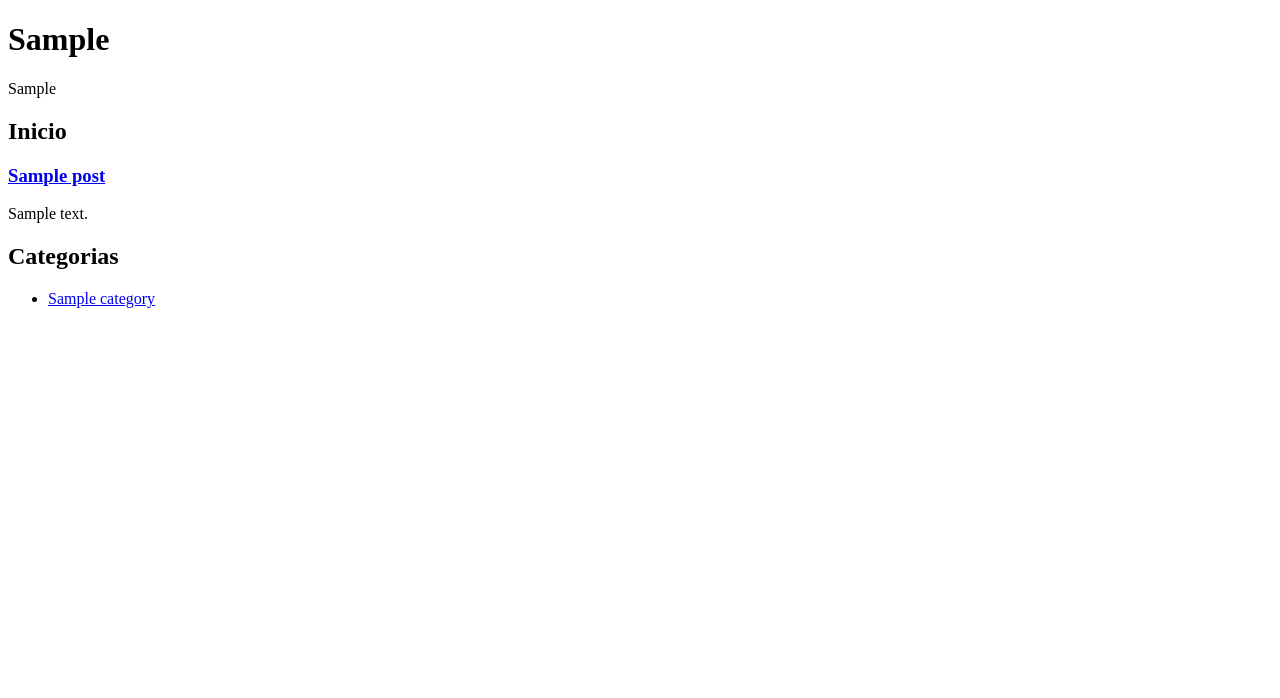
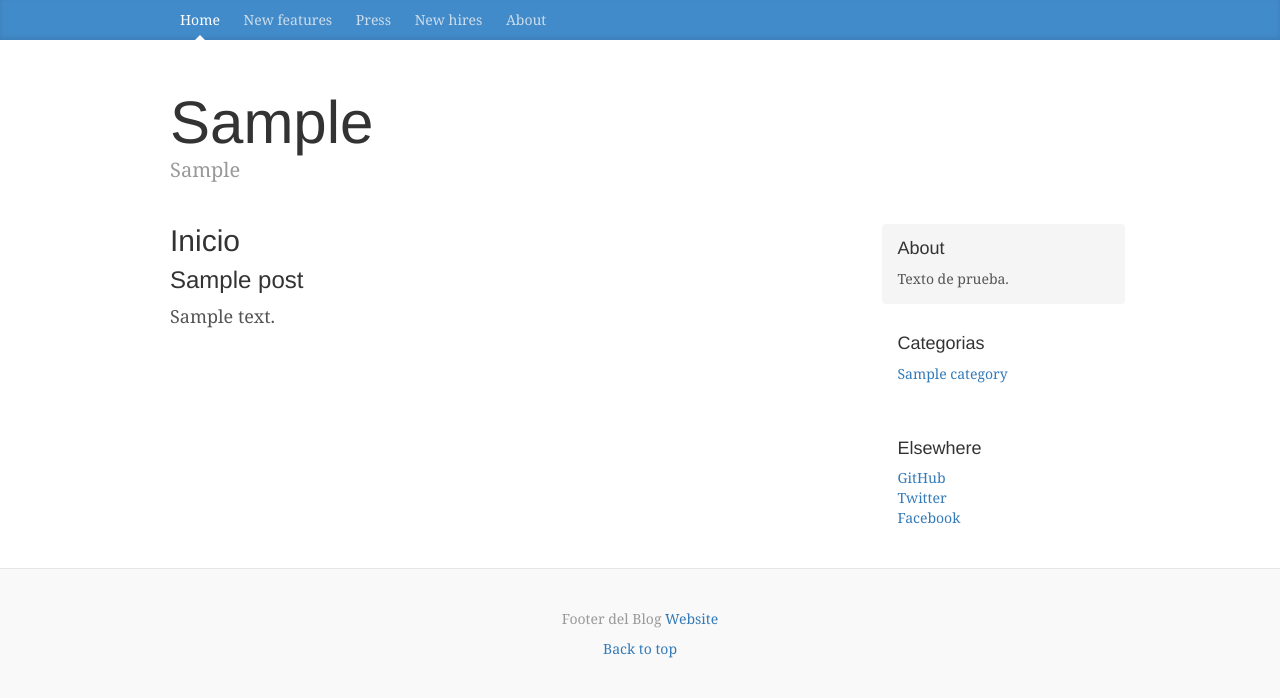
Before and after one commit to alxdevelop/blog, a Django app: template simpleBlog/templates/index.html in a window 1280 px wide. Shown: the top 698 px of the page. Run offline with Django 3.2, Linux system fonts and the light colour scheme; tables that the repository leaves empty hold one stand-in row (values such as "Sample post"); the template is opened without the code that fills it: values that come from a table or form of the project are taken from there, most other values are stand-ins (such as "Sample title", 1, 10 or a date in 2020); some libraries are stand-ins or nearby versions.

Commit message:
integracion con bootstrap

```diff
--- a/simpleBlog/templates/base.html
+++ b/simpleBlog/templates/base.html
@@ -4,15 +4,84 @@
   <meta charset="UTF-8">
   <title>{{ title_website }} :: {{ name_website }}</title>
   <meta name="description" content="{{ description_website }}" />
+  <link rel="stylesheet" href="//maxcdn.bootstrapcdn.com/bootstrap/3.2.0/css/bootstrap.min.css">
+  <!-- HTML5 Shim and Respond.js IE8 support of HTML5 elements and media queries -->
+    <!-- WARNING: Respond.js doesn't work if you view the page via file:// -->
+    <!--[if lt IE 9]>
+      <script src="https://oss.maxcdn.com/html5shiv/3.7.2/html5shiv.min.js"></script>
+      <script src="https://oss.maxcdn.com/respond/1.4.2/respond.min.js"></script>
+    <![endif]-->
+    <link rel="stylesheet" href="static/css/main.css">
 </head>
 <body>
 
-  <h1>{% block title %}Inicio{% endblock %}</h1>
+   <div class="blog-masthead">
+      <div class="container">
+        <nav class="blog-nav">
+          <a class="blog-nav-item active" href="#">Home</a>
+          <a class="blog-nav-item" href="#">New features</a>
+          <a class="blog-nav-item" href="#">Press</a>
+          <a class="blog-nav-item" href="#">New hires</a>
+          <a class="blog-nav-item" href="#">About</a>
+        </nav>
+      </div>
+    </div>
 
-  {% block content %}
+    <div class="container">
 
-  {% endblock %}
+      <div class="blog-header">
+        <h1 class="blog-title">{% block title %}Inicio{% endblock %}</h1>
+        <p class="lead blog-description">{{ slogan_website }}</p>
+      </div><!-- blog-header -->
+
+      <div class="row">
+       <div class="col-sm-8 blog-main">
+
+        {% block content %}
+
+        {% endblock %}
+
+       </div><!-- col-sm-8 blog-main -->
+
+       <div class="col-sm-3 col-sm-offset-1 blog-sidebar">
+          <div class="sidebar-module sidebar-module-inset">
+            <h4>About</h4>
+            <p>Texto de prueba.</p>
+          </div>
+          {% if categories %}
+          <div class="sidebar-module">
+            <h4>Categorias</h4>
+            <ol class="list-unstyled">
+              {% for Category in categories %}
+              <li><a href="{{ Category.get_absolute_url }}">{{ Category.title }}</a></li>
+              {% endfor %}
+            </ol>
+          </div>
+        {% endif %}
+          <div class="sidebar-module">
+            <h4>Elsewhere</h4>
+            <ol class="list-unstyled">
+              <li><a href="#">GitHub</a></li>
+              <li><a href="#">Twitter</a></li>
+              <li><a href="#">Facebook</a></li>
+            </ol>
+          </div>
+        </div><!-- /.blog-sidebar -->
+
+      </div><!-- row -->
 
 
+    </div><!-- .container -->
+
+    <div class="blog-footer">
+      <p>Footer del Blog <a href="#">Website</a></p>
+      <p>
+        <a href="#">Back to top</a>
+      </p>
+    </div>
+
+
+  <script src="https://ajax.googleapis.com/ajax/libs/jquery/1.11.1/jquery.min.js"></script>
+  <script src="//maxcdn.bootstrapcdn.com/bootstrap/3.2.0/js/bootstrap.min.js"></script>
 </body>
 </html>
--- a/simpleBlog/templates/index.html
+++ b/simpleBlog/templates/index.html
@@ -2,10 +2,7 @@
 
 
 
-{% block title %}
-<h1>{{ name_website }}</h1>
-<span>{{ slogan_website }}</span>
-{% endblock %}
+{% block title %}{{ name_website }}{% endblock %}
 
 
 {% block content %}
@@ -27,18 +24,5 @@
     <p>No hay post disponibles</p>
   {% endif %}
 
-  {% if categories %}
-
-    <h2>Categorias</h2>
-
-    <ul>
-      {% for category in categories %}
-        <li>
-          <a href="{{ category.get_absolute_url }}">{{ category.title }}</a>
-        </li>
-      {% endfor %}
-    </ul>
-
-  {% endif %}
 
 {% endblock %}
--- a/simpleBlog/views.py
+++ b/simpleBlog/views.py
@@ -12,6 +12,7 @@ def index(request):
 
   return render_to_response( template,{
     'name_website' : name_website.value,
+    'slogan_website' : slogan_website.value,
     'title_website' : slogan_website.value,
     'description_website' : description_website.value,
     'categories' : categories,
--- /dev/null
+++ b/static/css/main.css
@@ -0,0 +1,167 @@
+/*
+ * Globals
+ */
+
+body {
+  font-family: Georgia, "Times New Roman", Times, serif;
+  color: #555;
+}
+
+h1, .h1,
+h2, .h2,
+h3, .h3,
+h4, .h4,
+h5, .h5,
+h6, .h6 {
+  margin-top: 0;
+  font-family: "Helvetica Neue", Helvetica, Arial, sans-serif;
+  font-weight: normal;
+  color: #333;
+}
+
+
+/*
+ * Override Bootstrap's default container.
+ */
+
+@media (min-width: 1200px) {
+  .container {
+    width: 970px;
+  }
+}
+
+
+/*
+ * Masthead for nav
+ */
+
+.blog-masthead {
+  background-color: #428bca;
+  -webkit-box-shadow: inset 0 -2px 5px rgba(0,0,0,.1);
+          box-shadow: inset 0 -2px 5px rgba(0,0,0,.1);
+}
+
+/* Nav links */
+.blog-nav-item {
+  position: relative;
+  display: inline-block;
+  padding: 10px;
+  font-weight: 500;
+  color: #cdddeb;
+}
+.blog-nav-item:hover,
+.blog-nav-item:focus {
+  color: #fff;
+  text-decoration: none;
+}
+
+/* Active state gets a caret at the bottom */
+.blog-nav .active {
+  color: #fff;
+}
+.blog-nav .active:after {
+  position: absolute;
+  bottom: 0;
+  left: 50%;
+  width: 0;
+  height: 0;
+  margin-left: -5px;
+  vertical-align: middle;
+  content: " ";
+  border-right: 5px solid transparent;
+  border-bottom: 5px solid;
+  border-left: 5px solid transparent;
+}
+
+
+/*
+ * Blog name and description
+ */
+
+.blog-header {
+  padding-top: 20px;
+  padding-bottom: 20px;
+}
+.blog-title {
+  margin-top: 30px;
+  margin-bottom: 0;
+  font-size: 60px;
+  font-weight: normal;
+}
+.blog-description {
+  font-size: 20px;
+  color: #999;
+}
+
+
+/*
+ * Main column and sidebar layout
+ */
+
+.blog-main {
+  font-size: 18px;
+  line-height: 1.5;
+}
+
+/* Sidebar modules for boxing content */
+.sidebar-module {
+  padding: 15px;
+  margin: 0 -15px 15px;
+}
+.sidebar-module-inset {
+  padding: 15px;
+  background-color: #f5f5f5;
+  border-radius: 4px;
+}
+.sidebar-module-inset p:last-child,
+.sidebar-module-inset ul:last-child,
+.sidebar-module-inset ol:last-child {
+  margin-bottom: 0;
+}
+
+
+
+/* Pagination */
+.pager {
+  margin-bottom: 60px;
+  text-align: left;
+}
+.pager > li > a {
+  width: 140px;
+  padding: 10px 20px;
+  text-align: center;
+  border-radius: 30px;
+}
+
+
+/*
+ * Blog posts
+ */
+
+.blog-post {
+  margin-bottom: 60px;
+}
+.blog-post-title {
+  margin-bottom: 5px;
+  font-size: 40px;
+}
+.blog-post-meta {
+  margin-bottom: 20px;
+  color: #999;
+}
+
+
+/*
+ * Footer
+ */
+
+.blog-footer {
+  padding: 40px 0;
+  color: #999;
+  text-align: center;
+  background-color: #f9f9f9;
+  border-top: 1px solid #e5e5e5;
+}
+.blog-footer p:last-child {
+  margin-bottom: 0;
+}
```
Also changed, not shown: 8 other files.
